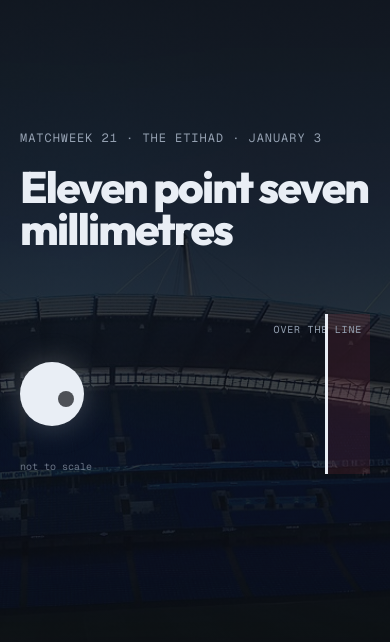
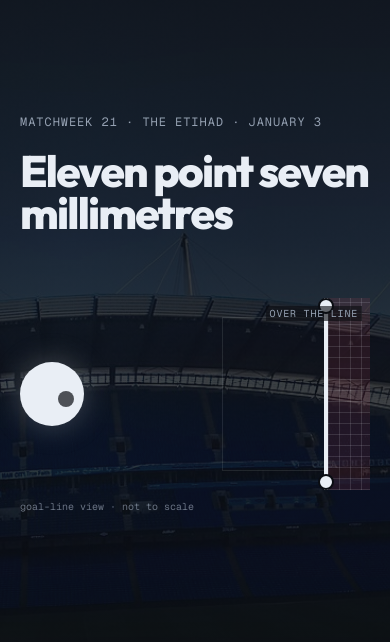
Before and after one commit to zpjosephi/satumusim, a Next.js app: page / in a window 390 px wide. Shown: the part 6035-6677 px from the top of the page. Built offline with nearby package versions, Linux system fonts and the light colour scheme.

Commit message:
rebuild clearance strip as an original goal-line technology recreation

```diff
--- a/app/globals.css
+++ b/app/globals.css
@@ -125,6 +125,21 @@ body::after {
   background: rgba(240, 74, 94, 0.45);
 }
 
+/* jaring gawang buat rekonstruksi goal-line cam */
+.net-grid {
+  background-image:
+    repeating-linear-gradient(
+      0deg,
+      rgba(233, 238, 245, 0.13) 0 1px,
+      transparent 1px 11px
+    ),
+    repeating-linear-gradient(
+      90deg,
+      rgba(233, 238, 245, 0.13) 0 1px,
+      transparent 1px 11px
+    );
+}
+
 ::selection {
   background: rgba(62, 155, 224, 0.35);
 }
--- a/components/Clearance.tsx
+++ b/components/Clearance.tsx
@@ -53,6 +53,19 @@ export default function Clearance() {
             },
             3.7,
           )
+          .fromTo(
+            "[data-mm-streak]",
+            { x: 0, autoAlpha: 0 },
+            {
+              x: -150,
+              autoAlpha: 0.7,
+              duration: 0.45,
+              stagger: 0.08,
+              ease: "power2.in",
+            },
+            3.75,
+          )
+          .to("[data-mm-streak]", { autoAlpha: 0, duration: 0.3 }, 4.25)
           .to("[data-mm-save]", { autoAlpha: 1, duration: 0.5 }, 4.3)
           .to("[data-mm-card]", { autoAlpha: 1, y: 0, duration: 0.6 }, 4.4)
           .to("[data-mm-copy]", { autoAlpha: 1, y: 0, duration: 0.6 }, 4.5);
@@ -86,13 +99,23 @@ export default function Clearance() {
           Eleven point seven millimetres
         </h2>
 
-        <div className="relative mt-16 h-40 md:mt-20">
-          {/* everything right of the line is a Liverpool goal */}
+        {/* rekonstruksi goal-line cam ala grafik goal-line technology:
+            gawang + jaring digambar sendiri, bukan foto agensi */}
+        <div className="relative mt-16 h-48 md:mt-20">
+          {/* mulut gawang: zona gol + jaring */}
           <div className="absolute inset-y-0 right-0 w-[12%] bg-liv/10" />
-          <p className="track-label absolute right-2 top-2 font-mono text-[10px] text-muted md:right-4">
+          <div className="net-grid absolute inset-y-0 right-0 w-[12%]" />
+          <p className="track-label absolute right-2 top-2 z-10 bg-bg/60 px-1 font-mono text-[10px] text-muted md:right-4">
             OVER THE LINE
           </p>
-          <div className="absolute inset-y-0 right-[12%] w-[3px] bg-ink" />
+          {/* garis gawang + tiang atas-bawah (top-down) */}
+          <div className="absolute inset-y-0 right-[12%] w-[4px] bg-ink" />
+          <div className="absolute right-[calc(12%-6px)] top-0 size-4 rounded-full border-2 border-bg bg-ink" />
+          <div className="absolute bottom-0 right-[calc(12%-6px)] size-4 rounded-full border-2 border-bg bg-ink" />
+          {/* sugesti kotak enam yard */}
+          <div className="absolute right-[42%] top-[10%] h-[80%] w-px bg-ink/10" />
+          <div className="absolute right-[12%] top-[10%] h-px w-[30%] bg-ink/10" />
+          <div className="absolute bottom-[10%] right-[12%] h-px w-[30%] bg-ink/10" />
 
           {/* GSAP megang transform-nya, jadi offset vertikal ga boleh pake
               translate class (bakal ketimpa) */}
@@ -104,20 +127,35 @@ export default function Clearance() {
             <div className="absolute left-[16%] top-[30%] h-[24%] w-[24%] rounded-full bg-bg/70" />
           </div>
 
+          {/* garis kecepatan pas bola disapu keluar */}
+          <div aria-hidden="true">
+            {[0, 1, 2].map((i) => (
+              <div
+                key={i}
+                data-mm-streak
+                className="absolute h-[3px] w-12 rounded-full bg-ink/60 opacity-0"
+                style={{
+                  left: "calc(88% - 4rem - 4px)",
+                  top: `calc(50% - ${14 - i * 14}px)`,
+                }}
+              />
+            ))}
+          </div>
+
           <p
             data-mm-label
-            className="absolute right-[12.5%] top-[8%] font-mono text-sm font-semibold text-ink md:text-base"
+            className="absolute right-[13.5%] top-[6%] rounded-md border border-ink/40 bg-surface/90 px-3 py-1.5 font-mono text-xs font-semibold text-ink md:text-sm"
           >
-            11.7 mm
+            NO GOAL &middot; 11.7 MM
           </p>
           <p
             data-mm-save
-            className="track-label absolute bottom-[14%] right-[13%] font-mono text-xs font-semibold text-city md:text-sm"
+            className="track-label absolute bottom-[12%] right-[13.5%] font-mono text-xs font-semibold text-city md:text-sm"
           >
             CLEARED &middot; STONES, 19&apos;
           </p>
-          <p className="absolute bottom-0 left-0 font-mono text-[10px] text-muted/70">
-            not to scale
+          <p className="absolute -bottom-6 left-0 font-mono text-[10px] text-muted/70">
+            goal-line view &middot; not to scale
           </p>
         </div>
 
```
